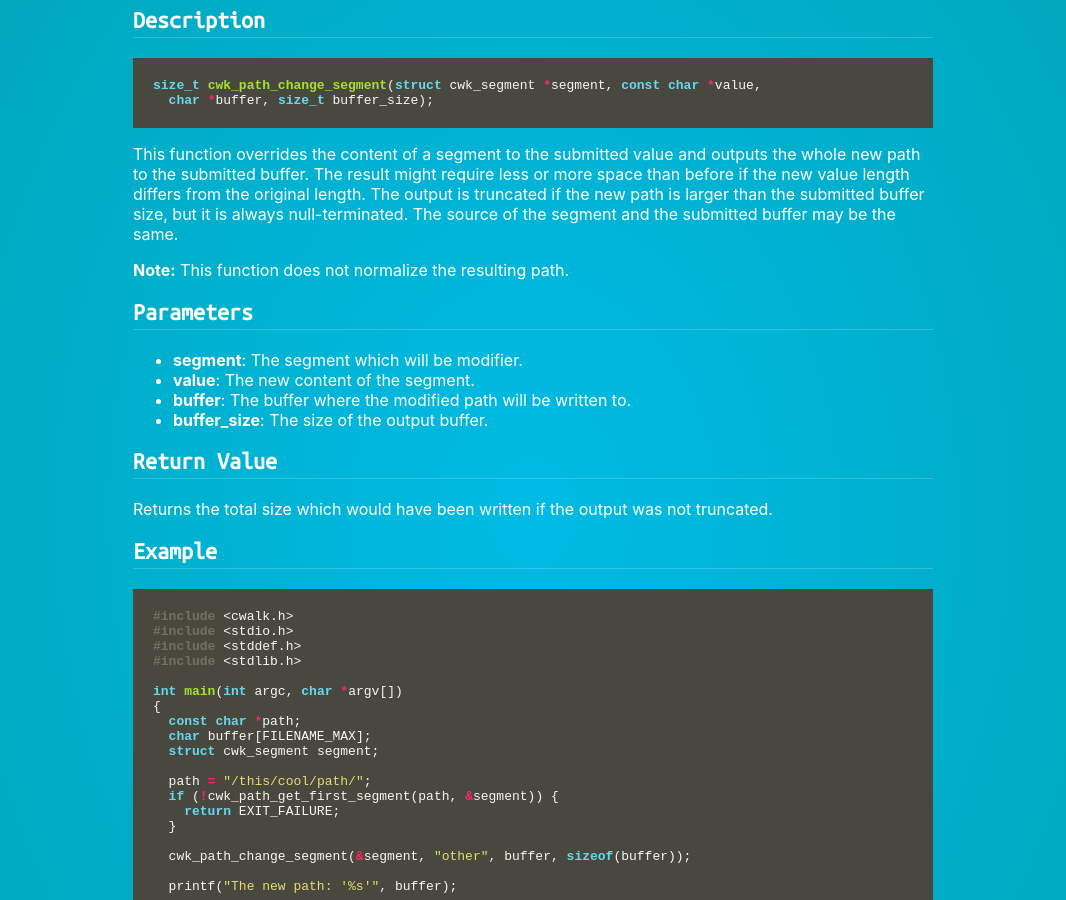
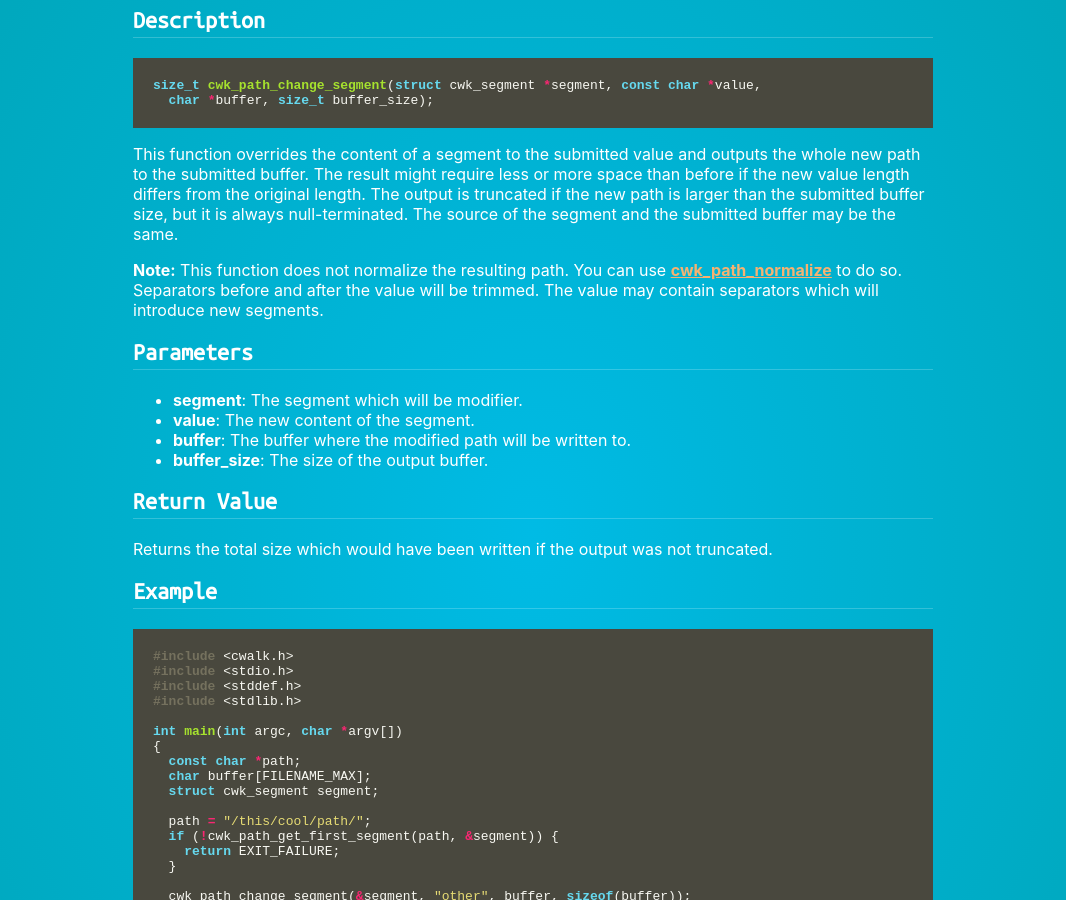
Before and after one commit to likle/cwalk, a Jekyll site: the page built from docs/reference/cwk_path_change_segment.md, in a window 1280 px wide and 900 px high, scrolled down 316 px. Shown: the whole window, without its empty margins (107-1173 px from the left). Built offline with Jekyll 4.4.1, drawn with Linux system fonts in a browser that asks for light colours.

Commit message:
improved note of cwk_path_change_segment

```diff
--- a/docs/reference/cwk_path_change_segment.md
+++ b/docs/reference/cwk_path_change_segment.md
@@ -19,7 +19,10 @@ original length. The output is truncated if the new path is larger than the
 submitted buffer size, but it is always null-terminated. The source of the
 segment and the submitted buffer may be the same.
 
-**Note:** This function does not normalize the resulting path.
+**Note:** This function does not normalize the resulting path. You can use
+**[cwk_path_normalize]({{ site.baseurl }}{% link reference/cwk_path_normalize.md %})**
+to do so. Separators before and after the value will be trimmed. The value may
+contain separators which will introduce new segments.
 
 ## Parameters
  * **segment**: The segment which will be modifier.
```
